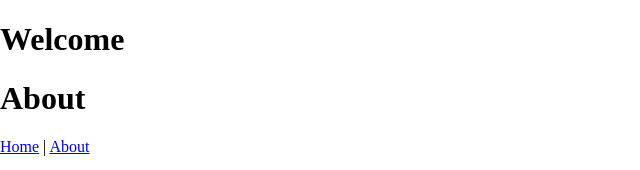
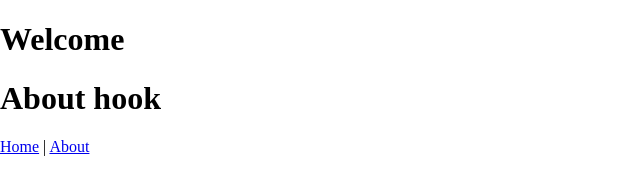
Before and after one commit to skingford/jin-react, a React (Create React App) app: page /about in a window 1280 px wide. Shown: the top 170 px of the page, without its empty margins (0-640 px from the left). Built offline with nearby package versions, Linux system fonts and the light colour scheme; a web font is replaced by a local one.

Commit message:
test: about

```diff
--- a/src/pages/About/index.tsx
+++ b/src/pages/About/index.tsx
@@ -1,14 +1,14 @@
 /*
  * @Author: kingford
  * @Date: 2021-05-17 14:23:01
- * @LastEditTime: 2021-05-17 14:27:23
+ * @LastEditTime: 2021-05-18 10:54:27
  */
 import { Link } from 'react-router-dom';
 
 const About:React.FC = ()=>{
   return (
      <div>
-       <h1>About</h1>
+       <h1>About hook</h1>
        <nav>
         <Link to="/">Home</Link> |{' '}
         <Link to="about">About</Link>
```
